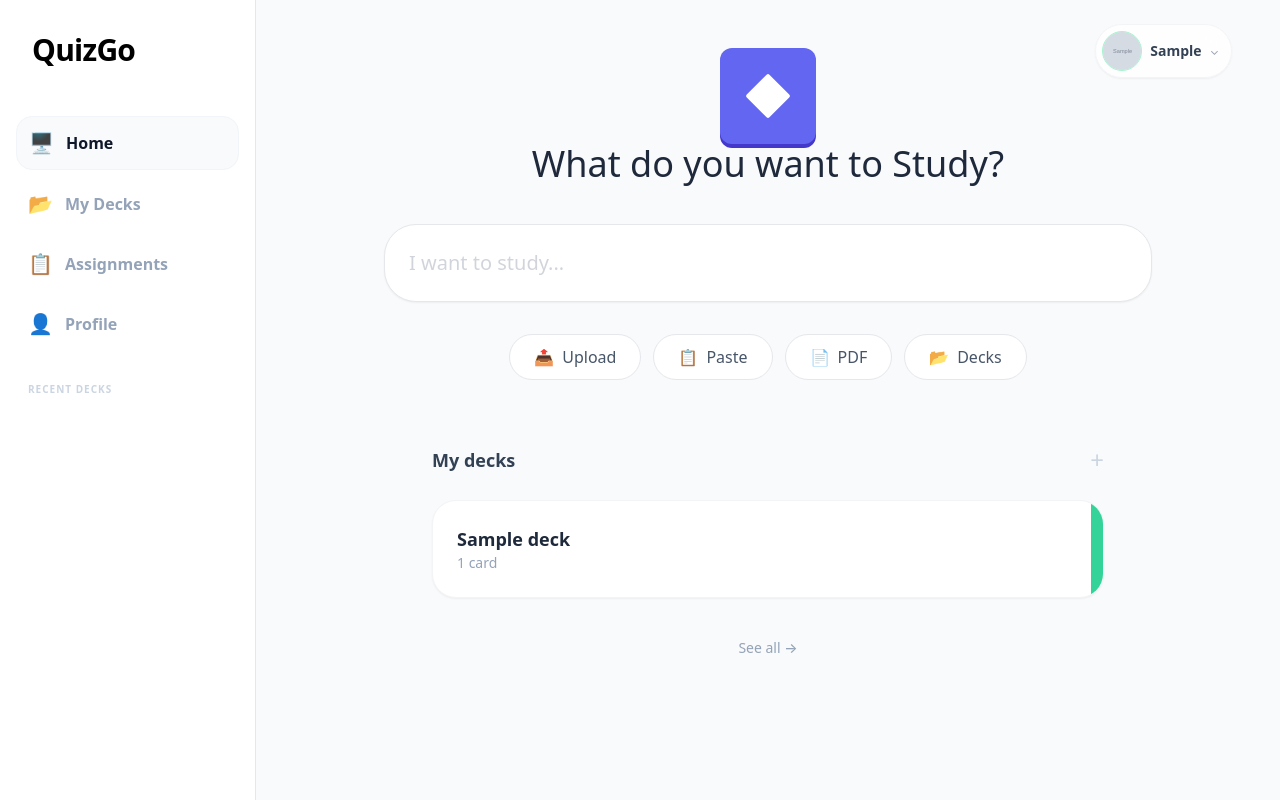
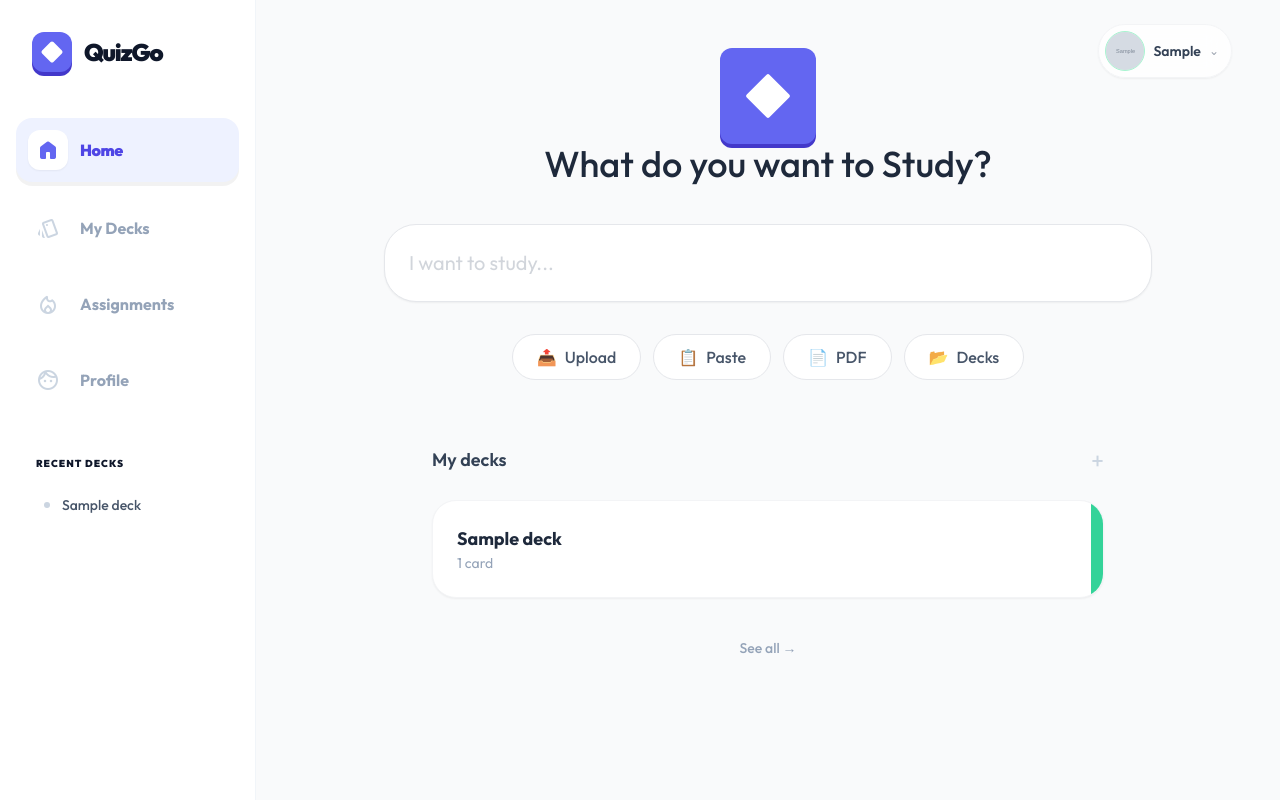
Before and after one commit to androidsheesh/QuizGo, a Laravel app: page /home in a window 1280 px wide. Run offline with Laravel 12, Linux system fonts and the light colour scheme; a user stored in the database is signed in; tables that the repository leaves empty hold one stand-in row (values such as "Sample post"); grey boxes marked "Sample" are stand-in pictures; style sheets or scripts are compiled from the project's sources; parts of the project's set-up code (start-up, migrations or seed data) failed here and were passed over.

Commit message:
feat: enhance sidebar and teacher sidebar components with dynamic navigation links and improved layout

```diff
--- a/resources/views/components/layout.blade.php
+++ b/resources/views/components/layout.blade.php
@@ -7,13 +7,12 @@
 
     <link rel="preconnect" href="https://fonts.googleapis.com">
     <link rel="preconnect" href="https://fonts.gstatic.com" crossorigin>
+    <link href="https://fonts.googleapis.com/css2?family=Material+Symbols+Rounded" rel="stylesheet">
     <link href="https://fonts.googleapis.com/css2?family=Outfit:wght@400;500;600;700;800;900&display=swap" rel="stylesheet">
     <style>[x-cloak] { display: none !important; }</style>
     @vite(['resources/css/app.css', 'resources/js/app.js'])
 </head>
-<body>
-    <main>
+<body class="bg-gray-50 font-['Outfit']">
     {{ $slot }}
-    </main>
 </body>
 </html>
--- a/resources/views/components/nav-link.blade.php
+++ b/resources/views/components/nav-link.blade.php
@@ -1,11 +1,36 @@
-@props(['active'])
+@props(['route', 'icon', 'label', 'color' => 'indigo'])
 
 @php
-$classes = ($active ?? false)
-            ? 'inline-flex items-center px-1 pt-1 border-b-2 border-indigo-400 dark:border-indigo-600 text-sm font-medium leading-5 text-gray-900 dark:text-gray-100 focus:outline-none focus:border-indigo-700 transition duration-150 ease-in-out'
-            : 'inline-flex items-center px-1 pt-1 border-b-2 border-transparent text-sm font-medium leading-5 text-gray-500 dark:text-gray-400 hover:text-gray-700 dark:hover:text-gray-300 hover:border-gray-300 dark:hover:border-gray-700 focus:outline-none focus:text-gray-700 dark:focus:text-gray-300 focus:border-gray-300 dark:focus:border-gray-700 transition duration-150 ease-in-out';
+    // Logic for active state (includes sub-routes for Assignments)
+    $isActive = request()->routeIs($route) ||
+               ($label == 'Assignments' && (request()->routeIs('student.classroom.*') || request()->routeIs('student.quiz.*')));
+
+    // Minimalist Palette Mapping
+    $themes = [
+        'indigo'  => ['bg' => 'bg-indigo-50',  'text' => 'text-indigo-600', 'icon' => 'text-indigo-500'],
+        'emerald' => ['bg' => 'bg-emerald-50', 'text' => 'text-emerald-600', 'icon' => 'text-emerald-500'],
+        'orange'  => ['bg' => 'bg-orange-50',  'text' => 'text-orange-600', 'icon' => 'text-orange-500'],
+        'rose'    => ['bg' => 'bg-rose-50',    'text' => 'text-rose-600',   'icon' => 'text-rose-500'],
+    ][$color] ?? ['bg' => 'bg-slate-50', 'text' => 'text-slate-600', 'icon' => 'text-slate-500'];
 @endphp
 
-<a {{ $attributes->merge(['class' => $classes]) }}>
-    {{ $slot }}
+<a href="{{ route($route) }}"
+   {{ $attributes->merge(['class' => "flex items-center space-x-3 p-3 rounded-2xl transition-all duration-200 group " .
+   ($isActive
+        ? "{$themes['bg']} {$themes['text']} shadow-[0_4px_0_0_rgba(0,0,0,0.05)] translate-y-[-2px]"
+        : "text-slate-400 hover:bg-slate-50 hover:text-slate-600 active:translate-y-0")]) }}>
+
+    {{-- Icon Wrapper: Pop-out effect on hover --}}
+    <div class="flex items-center justify-center w-10 h-10 rounded-xl transition-all duration-300
+        {{ $isActive ? 'bg-white shadow-sm rotate-0' : 'group-hover:bg-white group-hover:rotate-12 group-hover:shadow-md' }}">
+        <span class="material-symbols-rounded text-[24px] transition-all
+            {{ $isActive ? "{$themes['icon']} [font-variation-settings:'FILL'_1]" : "text-slate-300 group-hover:{$themes['icon']}" }}">
+            {{ $icon }}
+        </span>
+    </div>
+
+    {{-- Text Label --}}
+    <span class="hidden md:block {{ $isActive ? 'font-black tracking-tight' : 'font-bold' }}">
+        {{ $label }}
+    </span>
 </a>
--- a/resources/views/components/sidebar.blade.php
+++ b/resources/views/components/sidebar.blade.php
@@ -1,49 +1,39 @@
-{{-- SIDE BAR --}}
-<aside class="w-20 md:w-64 bg-white border-r border-gray-200 flex flex-col z-30">
-    <div class="p-8 mb-4">
-        <a href="{{ route('home') }}" class="logo text-black font-black text-3xl tracking-tight flex items-center gap-2">QuizGo</a>
-        <div class="md:hidden w-10 h-10 bg-slate-900 rounded-xl flex items-center justify-center mx-auto">
-            <div class="w-4 h-4 bg-emerald-400 rounded-sm"></div>
-        </div>
+<aside class="sticky top-0 h-screen w-20 md:w-64 bg-white border-r border-slate-100 flex flex-col z-30">
+    {{-- Logo Section --}}
+    <div class="p-6 md:p-8 mb-4 flex items-center justify-center md:justify-start">
+        <a href="{{ route('home') }}" class="flex items-center gap-3 group">
+            <div class="w-10 h-10 bg-indigo-500 rounded-xl flex items-center justify-center shadow-[0_4px_0_0_#4338ca] group-hover:scale-105 transition-transform">
+                <div class="w-4 h-4 bg-white rounded-sm rotate-45"></div>
+            </div>
+            <span class="hidden md:block text-slate-900 font-black text-2xl tracking-tighter">QuizGo</span>
+        </a>
     </div>
 
-    <nav class="flex-1 px-4 space-y-2">
-        {{-- HOME LINK --}}
-        <a href="{{ route('home') }}"
-           class="flex items-center space-x-3 p-3 rounded-2xl transition-all
-           {{ request()->routeIs('home') ? 'bg-slate-50 border border-slate-100 text-slate-900' : 'text-slate-400 hover:bg-slate-50 hover:text-slate-600' }}">
-            <span class="text-xl">🖥️</span>
-            <span class="hidden md:block font-semibold">Home</span>
-        </a>
+    {{-- Navigation --}}
+    <nav class="flex-1 px-3 md:px-4 space-y-3">
+        <x-nav-link route="home" icon="home" label="Home" color="indigo" />
+        <x-nav-link route="mydecks" icon="style" label="My Decks" color="emerald" />
+        <x-nav-link route="student.assignments" icon="local_fire_department" label="Assignments" color="orange" />
+        <x-nav-link route="myprofile" icon="face" label="Profile" color="rose" />
 
-        {{-- MY DECKS LINK --}}
-        <a href="{{ route('mydecks') }}"
-           class="flex items-center space-x-3 p-3 rounded-2xl transition-all
-           {{ request()->routeIs('mydecks') ? 'bg-slate-50 border border-slate-100 text-slate-900' : 'text-slate-400 hover:bg-slate-50 hover:text-slate-600' }}">
-            <span class="text-xl">📂</span>
-            <span class="hidden md:block font-semibold">My Decks</span>
-        </a>
-
-        {{-- ASSIGNMENTS LINK --}}
-        <a href="{{ route('student.assignments') }}"
-           class="flex items-center space-x-3 p-3 rounded-2xl transition-all
-           {{ request()->routeIs('student.assignments') || request()->routeIs('student.classroom.*') || request()->routeIs('student.quiz.*') ? 'bg-slate-50 border border-slate-100 text-slate-900' : 'text-slate-400 hover:bg-slate-50 hover:text-slate-600' }}">
-            <span class="text-xl">📋</span>
-            <span class="hidden md:block font-semibold">Assignments</span>
-        </a>
-
-        {{-- PROFILE LINK --}}
-        <a href="{{ route('myprofile') }}"
-           class="flex items-center space-x-3 p-3 rounded-2xl transition-all
-           {{ request()->routeIs('profile') ? 'bg-slate-50 border border-slate-100 text-slate-900' : 'text-slate-400 hover:bg-slate-50 hover:text-slate-600' }}">
-            <span class="text-xl">👤</span>
-            <span class="hidden md:block font-semibold">Profile</span>
-        </a>
-
-        {{-- DIVIDER & RECENT DECKS (Scrollable) --}}
-        <div class="hidden md:block pt-6 pb-2">
-            <p class="text-[10px] font-bold text-slate-300 uppercase tracking-widest px-3 mb-3">Recent Decks</p>
-            {{-- Add a decks that is the same to the added decks --}}
+        {{-- Divider & Recent Decks --}}
+        <div class="hidden md:block pt-8 px-3">
+            <p class="text-[10px] font-black text-slate-900 uppercase tracking-widest mb-4 px-2">
+                Recent Decks
+            </p>
+            <div class="space-y-1 h-[200px] overflow-y-auto overflow-x-hidden px-2 custom-sidebar-scroll">
+                @forelse($recentDecks as $deck)
+                    <a href="{{ route('decks.show', $deck->id) }}"
+                    class="flex items-center gap-3 p-2 rounded-lg hover:bg-slate-50 group transition-all duration-200">
+                        <div class="w-1.5 h-1.5 rounded-full bg-slate-300 group-hover:bg-indigo-500 transition-colors flex-shrink-0"></div>
+                        <span class="text-sm font-medium text-slate-600 group-hover:text-slate-900 truncate">
+                            {{ $deck->title }}
+                        </span>
+                    </a>
+                @empty
+                    <p class="text-xs text-slate-400 italic px-2">No decks yet...</p>
+                @endforelse
+            </div>
         </div>
     </nav>
 </aside>
```
Also changed, not shown: resources/views/components/teacher-sidebar.blade.php (+44 -31 lines).
